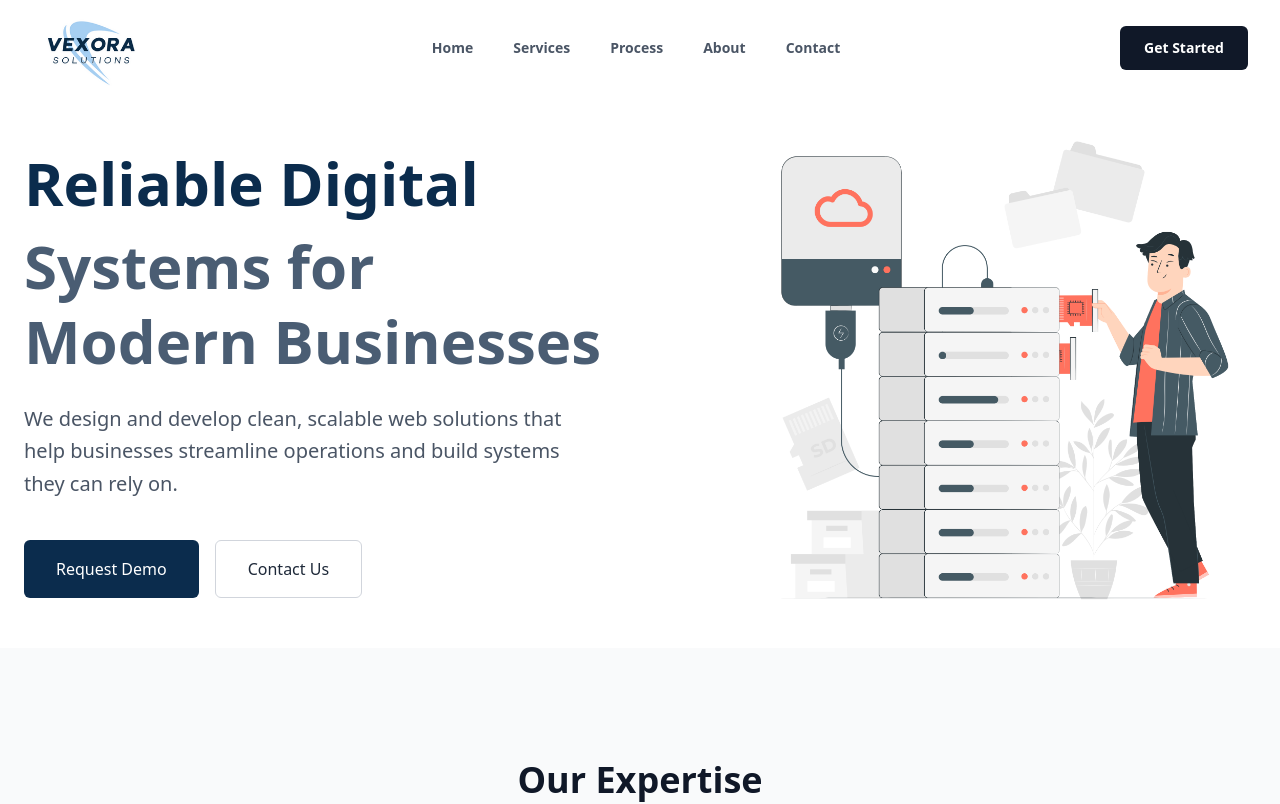
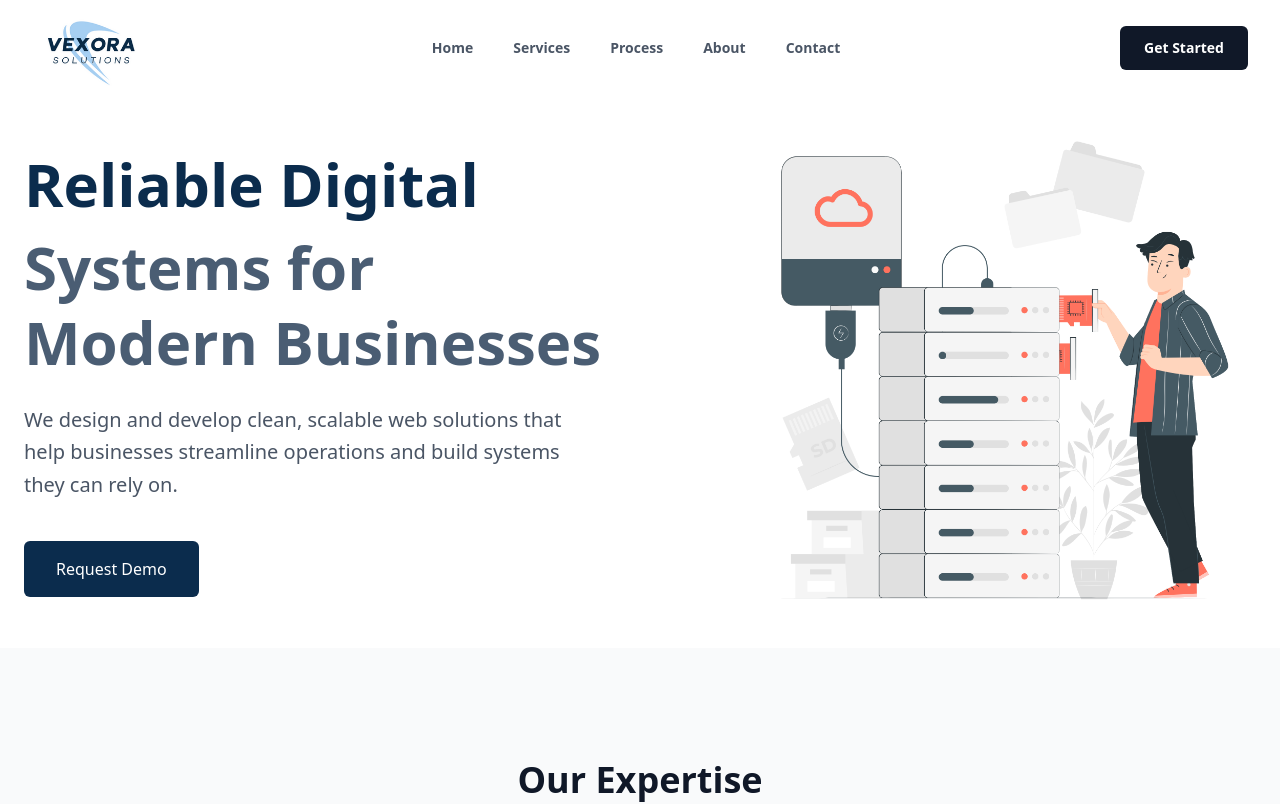
Before and after one commit to Saunak07/Vexora-Solutions, a React (Vite) app in the folder FRONTEND/: page / in a window 1280 px wide. Shown: the top 804 px of the page. Built offline with nearby package versions, Linux system fonts and the light colour scheme.

Commit message:
Vexora Solutions Website

```diff
--- a/FRONTEND/src/Home.jsx
+++ b/FRONTEND/src/Home.jsx
@@ -80,13 +80,6 @@ Message: ${formData.message}
                                 className="bg-[#0B2C4D] text-white px-8 py-4 rounded-md hover:bg-[#2EA4FF]"
                             >
                                 Request Demo
-                            </button>
-
-                            <button
-                                onClick={() => window.open(whatsappLink, "_blank")}
-                                className="border border-gray-300 px-8 py-4 rounded-md hover:bg-gray-50"
-                            >
-                                Contact Us
                             </button>
                         </div>
                     </div>
@@ -267,10 +260,6 @@ Message: ${formData.message}
                         >
                             Start Your Project
                         </button>
-
-                        <button className="border border-gray-600 px-10 py-4 rounded-md hover:bg-gray-800 transition-colors duration-200 text-sm font-medium">
-                            Schedule a Call
-                        </button>
                     </div>
                 </div>
             </section>
--- a/FRONTEND/src/Navbar.jsx
+++ b/FRONTEND/src/Navbar.jsx
@@ -1,6 +1,6 @@
 import { Menu, X } from 'lucide-react';
 import React, { useState } from 'react'
-import {NavLink} from "react-router-dom";
+import { NavLink } from "react-router-dom";
 import Logo from "./assets/logo.png";
 
 const Navbar = () => {
@@ -49,10 +49,10 @@ const Navbar = () => {
             {
                 menuOpen && (
                     <div className="md:hidden bg-white border-t border-gray-100 px-6 py-4 space-y-4">
-                        {["Services", "Process", "Work", "Contact"].map((item) => (
+                        {["Services", "Process", "Work", "About", "Contact"].map((item) => (
                             <NavLink
                                 key={item}
-                                to={`#${item.toLowerCase()}`}
+                                to={`${item.toLowerCase() == "about" ? "/" + item.toLowerCase() : "/#" + item.toLowerCase()}`}
                                 className="block py-2 text-gray-700 hover:text-gray-900 transition-colors"
                                 onClick={() => setMenuOpen(false)}
                             >
```
